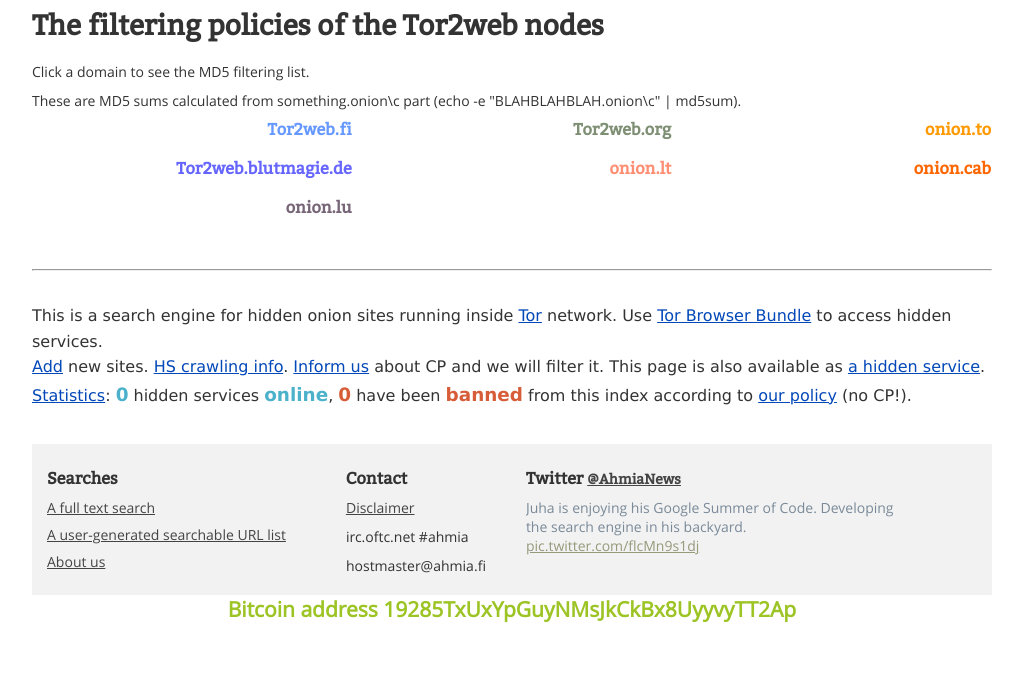
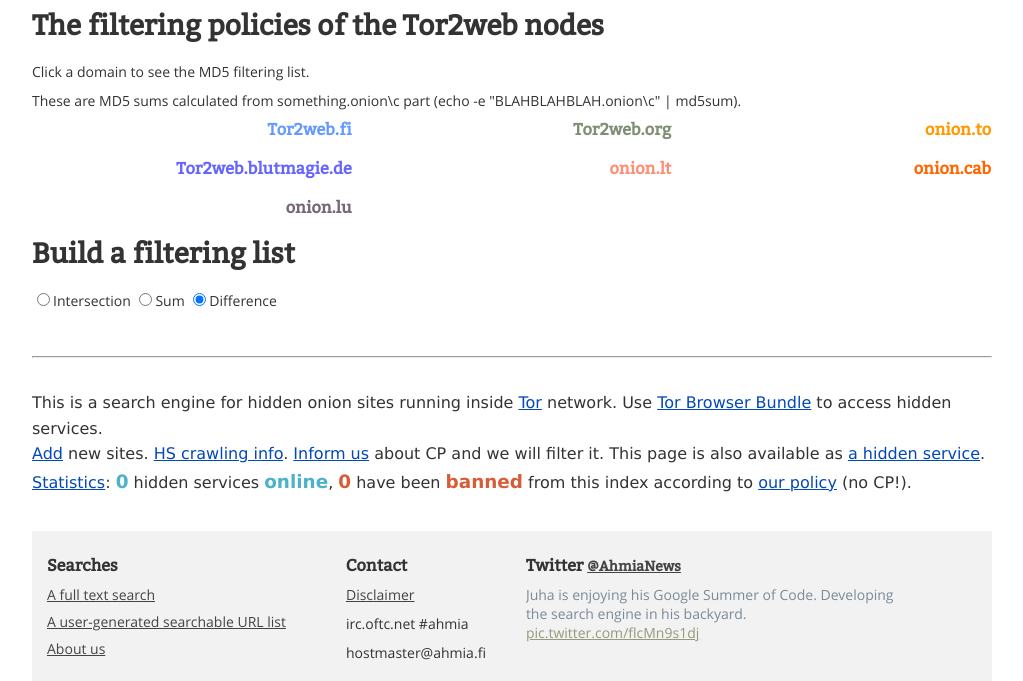
Before and after one commit to juhanurmi/ahmia, a Django app: page /stats/tor2web in a window 1280 px wide. Shown: the part 458-1139 px from the top of the page, without its empty margins (128-1151 px from the left). Before the commit the page ends 1080 px from the top, so only its background shows below. Run offline with Django 3.2, Linux system fonts and the light colour scheme; data that the repository does not hold is empty.

Commit message:
Show sum, intersection and difference between Tor2web filtering lists.

```diff
--- a/ahmia/static/js/tor2web.js
+++ b/ahmia/static/js/tor2web.js
@@ -5,6 +5,8 @@ TOR2WEB_NODE_LIST = ['tor2web.fi',
     'onion.lt',
     'onion.lu',
     'onion.cab']
+
+FILTERS = {}
 
 function ping(ip, callback) {
 
@@ -34,7 +36,7 @@ function ping(ip, callback) {
                 _that.inUse = false;
                 _that.callback(' - timeout');
             }
-        }, 5000);
+        }, 10000);
     }
 }
 
@@ -63,31 +65,100 @@ function pingAllNodes(){
 function loadFilter(node){
   var url = "/static/log/" + node + "_md5filterlist.txt";
   var total = 0;
-  var ol_list_element = $("#"+node.replace(".", ""));
+  var node_name = node.replace(".", "");
+  var ol_list_element = $("#"+node_name);
   var h3 = ol_list_element.prev();
   $.get( url, function( data ) {
     if(data){
       var lines = data.split("\n");
+      lines.sort();
       $.each(lines, function(n, line) {
 	var content = '<li style="list-style-type: none; text-align: right;">' + line + '</li>';
 	ol_list_element.append(content);
 	++total;
       });
       h3.text( h3.text() + " - " + total );
+      var content = '<input type="checkbox" name="node" value="'
+      content = content + node_name + '">' + node + '<br>';
+      $("#setform").append(content);
+      FILTERS[node_name] = lines;
     }
   });
 }
 
-$( document ).ready(function() {
+function generateList() {
+  var setOption = setOption = $("form input:radio:checked").val();
+  var filtering = [];
+  var ul_element = $("#generatedlist");
+  ul_element.empty();
+  var init = true;
+  $( "form input:checkbox:checked" ).each(function() {
+      var node_name = $(this).val();
+      var md5list = FILTERS[node_name];
+      if(init){
+	init = false;
+	filtering = md5list;
+      }
+      else if( setOption == "sum" ){
+	filtering.push.apply(filtering, md5list);
+      }
+      else if( setOption == "intersection" ){
+	  filtering = intersection(md5list, filtering);
+      }
+      else if( setOption == "difference" ){
+	filtering = diff(md5list, filtering);
+      }
+  });
+
+  var finallist = [];
+
+  // Remove Duplicates from the array
+  $.each(filtering, function(i, el){
+    if($.inArray(el, finallist) === -1) finallist.push(el);
+  });
+
+  // Show the results
+  $.each(finallist, function(n, line) {
+    var content = "<li>" + line + "</li>";
+    ul_element.append(content);
+  });
+}
+
+
+// Finds the intersection of two arrays
+function intersection(a, b) {
+    var t;
+    if (b.length > a.length) t = b, b = a, a = t; // indexOf to loop over shorter
+    return a.filter(function (e) {
+        if (b.indexOf(e) !== -1) return true;
+    });
+}
+
+
+function diff(array1, array2)
+{
+  var difference = [];
+  jQuery.grep(array2, function(el) {
+        if (jQuery.inArray(el, array1) == -1) difference.push(el);
+  });
+  return difference;
+}
+
+
+$(document).ready(function() {
 
   pingAllNodes();
 
-  $.each(TOR2WEB_NODE_LIST, function( index, node ) {
+  $.each(TOR2WEB_NODE_LIST, function(index, node) {
     loadFilter(node);
   });
 
- $( "h3" ).click(function() {
-   $(this).next().toggle();
- });
+  $("h3").click(function() {
+    $(this).next().toggle();
+  });
+
+  $("#setform").change(function() {
+    generateList();
+  });
 
 });
--- a/ahmia/templates/tor2web.html
+++ b/ahmia/templates/tor2web.html
@@ -34,15 +34,15 @@
 
 <div style="width: 100%;">
  <div style="float: left; width: 33.3%; text-align: justify;">
-  <h3 onclick="showmd5list(this);" style="color: #6699FF; text-align: right;">Tor2web.fi</h3>
+  <h3 style="color: #6699FF; text-align: right;">Tor2web.fi</h3>
   <ol style="color: #6699FF; display: none;" id="tor2webfi"></ol>
  </div>
  <div style="float: left; width: 33.3%; text-align: justify;">
-  <h3 onclick="showmd5list();" style="color: #7E8F74; text-align: right;">Tor2web.org</h3>
+  <h3 style="color: #7E8F74; text-align: right;">Tor2web.org</h3>
   <ol style="color: #7E8F74; display: none;" id="tor2weborg"></ol>
  </div>
  <div style="float: left; width: 33.3%; text-align: justify;">
-  <h3 onclick="showmd5list();" style="color: #FF9900; text-align: right;">onion.to</h3>
+  <h3 style="color: #FF9900; text-align: right;">onion.to</h3>
   <ol style="color: #FF9900; display: none;" id="onionto"></ol>
  </div>
  <br style="clear: left;" />
@@ -50,15 +50,15 @@
 
 <div style="width: 100%;">
  <div style="float: left; width: 33.3%; text-align: justify;">
-  <h3 onclick="showmd5list();" style="color: #6666FF; text-align: right;">Tor2web.blutmagie.de</h3>
+  <h3 style="color: #6666FF; text-align: right;">Tor2web.blutmagie.de</h3>
   <ol style="color: #6666FF; display: none;" id="tor2webblutmagiede"></ol>
  </div>
  <div style="float: left; width: 33.3%; text-align: justify;">
-  <h3 onclick="showmd5list();" style="color: #FF8F74; text-align: right;">onion.lt</h3>
+  <h3 style="color: #FF8F74; text-align: right;">onion.lt</h3>
   <ol style="color: #FF8F74; display: none;" id="onionlt"></ol>
  </div>
  <div style="float: left; width: 33.3%; text-align: justify;">
-  <h3 onclick="showmd5list();" style="color: #FF6600; text-align: right;">onion.cab</h3>
+  <h3 style="color: #FF6600; text-align: right;">onion.cab</h3>
   <ol style="color: #FF6600; display: none;" id="onioncab"></ol>
  </div>
  <br style="clear: left;" />
@@ -66,10 +66,21 @@
 
 <div style="width: 100%;">
  <div style="float: left; width: 33.3%; text-align: justify;">
-  <h3 onclick="showmd5list();" style="color: #776677; text-align: right;">onion.lu</h3>
+  <h3 style="color: #776677; text-align: right;">onion.lu</h3>
   <ol style="color: #776677; display: none;" id="onionlu"></ol>
  </div>
  <br style="clear: left;" />
 </div>
 
+<h2>Build a filtering list</h2>
+
+<form id="setform">
+  <input type="radio" name="set" value="intersection">Intersection
+  <input type="radio" name="set" value="sum">Sum
+  <input type="radio" name="set" value="difference" checked="checked">Difference <br>
+</form>
+
+<ol id="generatedlist">
+</ol>
+
 {% endblock %}
```
